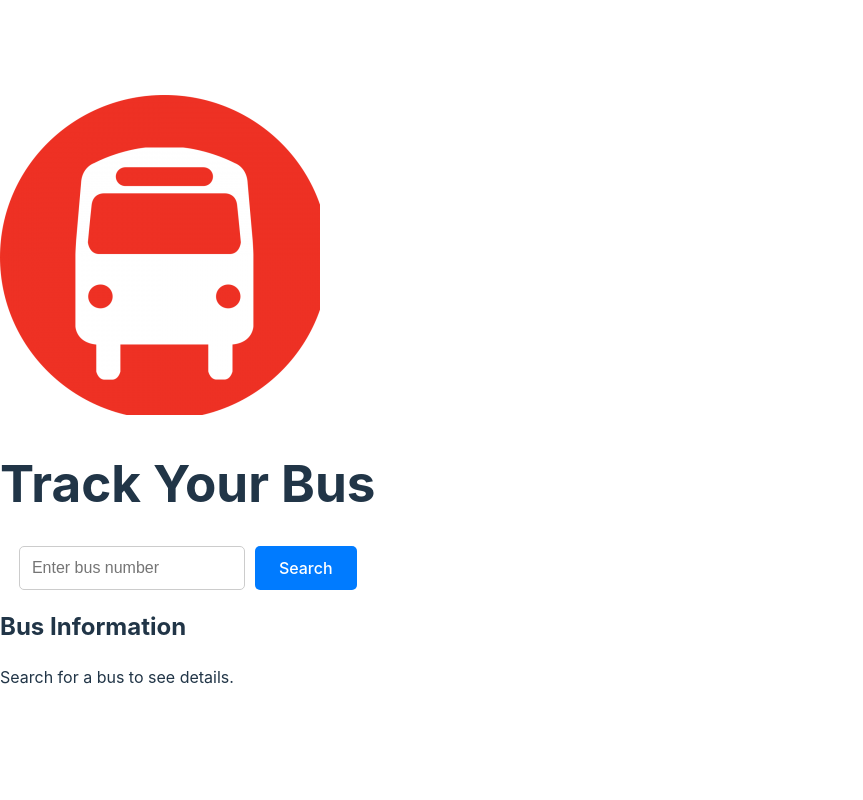
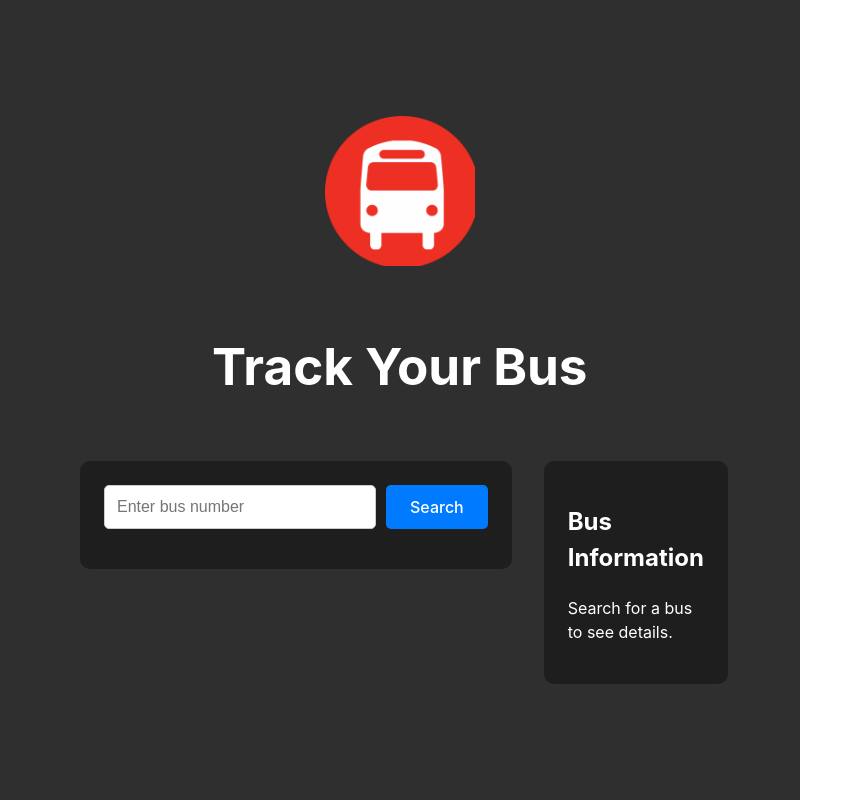
Before and after one commit to anuraggr/trackbus, a React (Vite) app: page / in a window 1280 px wide. Shown: the whole page, without its empty margins (0-863 px from the left). Built offline with nearby package versions, Linux system fonts and the light colour scheme.

Commit message:
Update App.css

```diff
--- a/src/App.css
+++ b/src/App.css
@@ -1,3 +1,25 @@
+/* Center the entire app content */
+.container {
+  display: flex;
+  flex-direction: column;
+  justify-content: center;
+  align-items: center;
+  min-height: 100vh;
+  background-color: #2f2f2f; /* Keeps the background dark as seen in the screenshot */
+  color: white; /* Ensures text is visible */
+}
+
+/* Ensure the content is responsive and doesn't get squished */
+.main-content {
+  display: flex;
+  justify-content: space-between;
+  align-items: flex-start;
+  width: 80%;
+  max-width: 1200px;
+  margin-top: 2rem;
+}
+
+/* Search bar and button should be centered and look better */
 .search-container {
   display: flex;
   justify-content: center;
@@ -10,7 +32,7 @@
   font-size: 1rem;
   border-radius: 5px;
   border: 1px solid #ccc;
-  width: 200px;
+  width: 300px;
   margin-right: 10px;
   outline: none;
   transition: border-color 0.3s ease;
@@ -33,3 +55,36 @@
 .search-button:hover {
   background-color: #0056b3;
 }
+
+/* Logo stays centered at the top */
+.logo {
+  width: 150px;
+  height: auto;
+  margin-bottom: 2rem;
+}
+
+/* Styling for bus information on the right */
+.right-side {
+  width: 40%;
+  background-color: #1e1e1e;
+  padding: 1.5rem;
+  border-radius: 10px;
+  color: white;
+}
+
+/* Map container should take more space on the left */
+.left-side {
+  width: 60%;
+  background-color: #1e1e1e;
+  padding: 1.5rem;
+  border-radius: 10px;
+  margin-right: 2rem;
+}
+
+/* Basic styling for bus info */
+.bus-info {
+  background-color: #333;
+  padding: 1rem;
+  border-radius: 8px;
+  color: white;
+}
```
